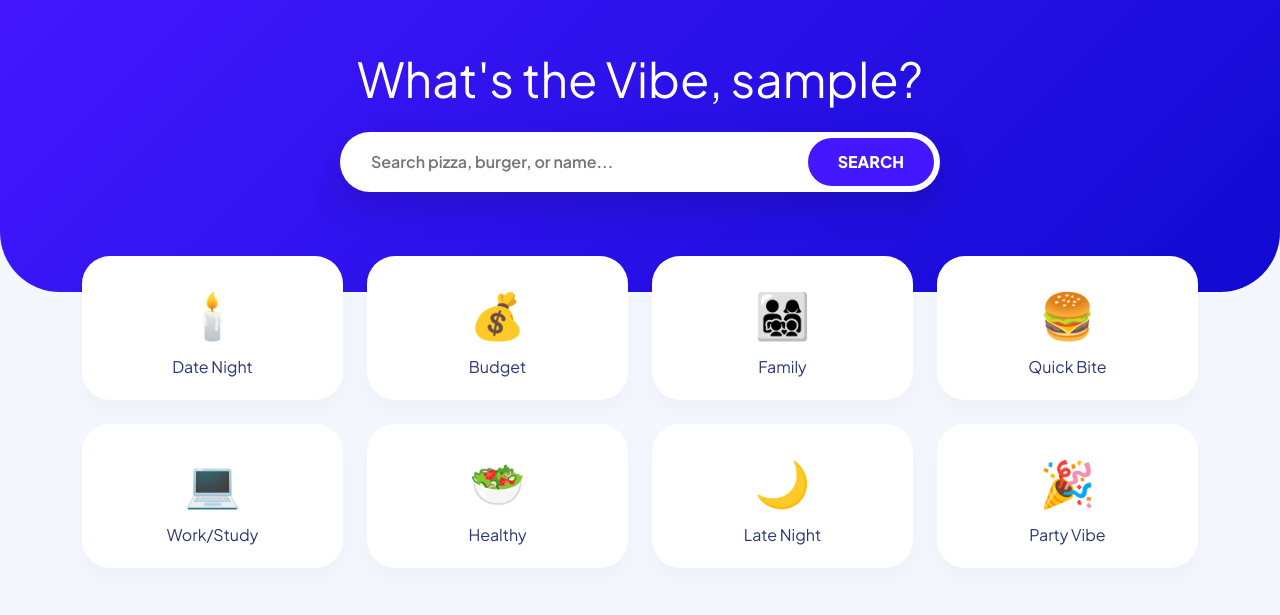
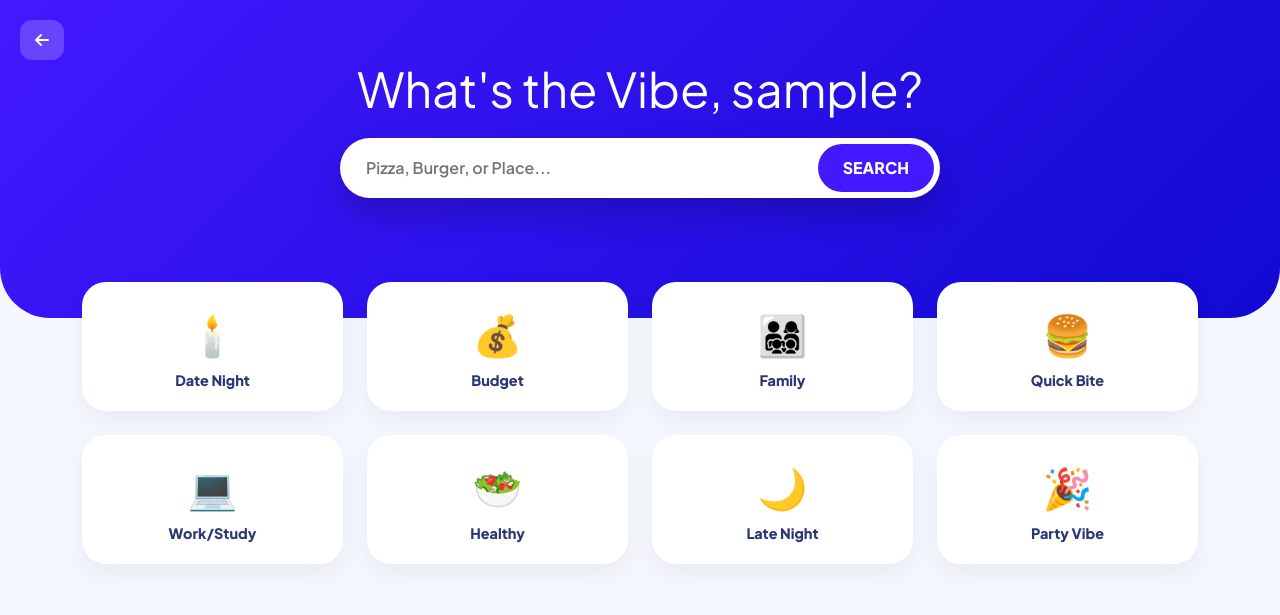
Before and after one commit to suraj-verma2004/DishCovery, a Django app: page /discover/ in a window 1280 px wide. Shown: the top 615 px of the page. Run offline with Django 5.2, Linux system fonts and the light colour scheme; the visitor is signed in with stand-in values (Sample User, id 1); data that the repository does not hold is empty.

Commit message:
Final version with AI Discover fixes issues

```diff
--- a/core/templates/discover.html
+++ b/core/templates/discover.html
@@ -9,115 +9,133 @@
     <style>
         @import url('https://fonts.googleapis.com/css2?family=Plus+Jakarta+Sans:wght@400;600;700;800&display=swap');
 
-        :root { --primary: #4318ff; --dark: #1b254b; --light: #f4f7fe; --accent: #05cd99; }
-        body { font-family: 'Plus Jakarta Sans', sans-serif; background: var(--light); color: #2b3674; margin: 0; }
+        :root { --primary: #4318ff; --sidebar-grad: linear-gradient(135deg, #4318ff 0%, #110ad2 100%); --light: #f4f7fe; }
 
-        /* Premium Hero */
+        body { font-family: 'Plus Jakarta Sans', sans-serif; background: var(--light); color: #2b3674; margin: 0; overflow-x: hidden; }
+
+        /* Navigation / Hero */
         .discover-hero {
-            background: linear-gradient(135deg, #4318ff 0%, #110ad2 100%);
-            padding: 50px 0 100px; color: white; border-radius: 0 0 60px 60px;
-            margin-bottom: -60px;
+            background: var(--sidebar-grad);
+            padding: 60px 20px 120px; color: white; border-radius: 0 0 50px 50px;
+            position: relative;
+        }
+
+        .back-btn {
+            position: absolute; top: 20px; left: 20px;
+            color: white; text-decoration: none; font-weight: 600;
+            background: rgba(255,255,255,0.2); padding: 8px 15px; border-radius: 12px;
+            backdrop-filter: blur(10px); transition: 0.3s;
         }
 
         .search-box {
-            max-width: 600px; margin: 0 auto;
+            max-width: 600px; margin: 20px auto 0;
             background: white; border-radius: 50px; padding: 6px;
-            display: flex; box-shadow: 0 15px 35px rgba(0,0,0,0.15);
+            display: flex; box-shadow: 0 15px 35px rgba(0,0,0,0.2);
         }
-        .search-box input { border: none; padding: 12px 25px; border-radius: 50px; flex: 1; font-weight: 600; }
+        .search-box input { border: none; padding: 12px 20px; border-radius: 50px; flex: 1; font-weight: 600; color: var(--dark); }
         .search-box input:focus { outline: none; }
-        .search-box .btn-search { background: var(--primary); color: white; border-radius: 50px; padding: 10px 30px; border: none; font-weight: 800; }
+        .search-box .btn-search { background: var(--primary); color: white; border-radius: 50px; padding: 10px 25px; border: none; font-weight: 800; }
 
         /* Mood Grid */
+        .mood-container { margin-top: -60px; position: relative; z-index: 10; }
+
         .mood-card {
-            background: white; border-radius: 28px; padding: 22px;
+            background: white; border-radius: 24px; padding: 20px;
             transition: 0.3s cubic-bezier(0.175, 0.885, 0.32, 1.275);
             border: 2px solid transparent; text-align: center; height: 100%;
-            display: block; text-decoration: none; color: inherit;
-            box-shadow: 0 10px 20px rgba(0,0,0,0.03);
+            display: flex; flex-direction: column; align-items: center; justify-content: center;
+            text-decoration: none; color: inherit;
+            box-shadow: 0 10px 25px rgba(0,0,0,0.05);
         }
         .mood-card:hover, .mood-card.active {
-            border-color: var(--primary); transform: translateY(-10px);
-            box-shadow: 0 20px 40px rgba(67, 24, 255, 0.15);
+            border-color: var(--primary); transform: translateY(-8px);
+            box-shadow: 0 15px 35px rgba(67, 24, 255, 0.15);
         }
-        .mood-card.active { background: #f0f3ff; }
-        .mood-emoji { font-size: 2.8rem; display: block; margin-bottom: 10px; }
+        .mood-card.active { background: #f0f3ff; border-width: 2px; }
+        .mood-emoji { font-size: 2.5rem; display: block; margin-bottom: 8px; }
+        .mood-card h6 { font-weight: 800; font-size: 0.9rem; margin: 0; }
 
         /* Results Card */
         .res-result-card {
-            background: white; border-radius: 35px; padding: 30px; border: 1px solid #f0f2f9;
+            background: white; border-radius: 30px; padding: 25px; border: 1px solid #f0f2f9;
             transition: 0.3s; height: 100%; display: flex; flex-direction: column;
+            box-shadow: 0 5px 15px rgba(0,0,0,0.02);
         }
-        .res-result-card:hover { transform: translateY(-5px); border-color: var(--primary); box-shadow: 0 20px 40px rgba(0,0,0,0.05); }
+        .res-result-card:hover { transform: translateY(-5px); border-color: var(--primary); box-shadow: 0 15px 30px rgba(0,0,0,0.05); }
 
         .btn-analyze {
-            background: var(--primary); color: white; border-radius: 18px;
-            font-weight: 800; padding: 15px; text-decoration: none; display: block; text-align: center;
-            margin-top: auto;
+            background: var(--primary); color: white; border-radius: 15px;
+            font-weight: 800; padding: 12px; text-decoration: none; display: block; text-align: center;
+            margin-top: auto; transition: 0.3s;
         }
+        .btn-analyze:hover { background: #110ad2; color: white; transform: scale(1.02); }
 
+        /* Mobile Adjustments */
         @media (max-width: 768px) {
-            .discover-hero { padding: 40px 15px 80px; }
-            .mood-card { padding: 15px; }
+            .discover-hero { padding: 60px 15px 100px; border-radius: 0 0 35px 35px; }
+            .display-5 { font-size: 1.7rem; }
             .mood-emoji { font-size: 2rem; }
-            .search-box { margin: 0 10px; }
-            .search-box .btn-search { padding: 10px 20px; font-size: 0.9rem; }
+            .mood-card { padding: 15px; border-radius: 20px; }
+            .search-box { width: 100%; }
+            .search-box .btn-search { padding: 10px 15px; font-size: 0.8rem; }
+            .res-result-card { padding: 20px; border-radius: 25px; }
         }
     </style>
 </head>
 <body>
 
     <div class="discover-hero text-center">
+        <a href="{% url 'dashboard' %}" class="back-btn"><i class="fas fa-arrow-left"></i></a>
         <div class="container">
-            <h1 class="display-5 fw-800 mb-4">What's the Vibe, {{ request.user.username }}?</h1>
+            <h1 class="display-5 fw-800 mb-3">What's the Vibe, {{ request.user.username }}?</h1>
 
             <form method="GET" action="{% url 'discover' %}" class="search-box">
-                <input type="text" name="q" placeholder="Search pizza, burger, or name..." value="{{ request.GET.q }}">
+                <input type="text" name="q" placeholder="Pizza, Burger, or Place..." value="{{ request.GET.q }}">
                 <button type="submit" class="btn-search">SEARCH</button>
             </form>
         </div>
     </div>
 
-    <div class="container" style="position: relative; z-index: 10;">
-        <div class="row g-3 g-md-4 mb-5">
+    <div class="container mood-container">
+        <div class="row g-3 g-md-4 mb-5 justify-content-center">
             <div class="col-6 col-md-3">
                 <a href="?mood=date" class="mood-card {% if request.GET.mood == 'date' %}active{% endif %}">
-                    <span class="mood-emoji">🕯️</span><h6 class="fw-800 mb-0">Date Night</h6>
+                    <span class="mood-emoji">🕯️</span><h6>Date Night</h6>
                 </a>
             </div>
             <div class="col-6 col-md-3">
                 <a href="?mood=budget" class="mood-card {% if request.GET.mood == 'budget' %}active{% endif %}">
-                    <span class="mood-emoji">💰</span><h6 class="fw-800 mb-0">Budget</h6>
+                    <span class="mood-emoji">💰</span><h6>Budget</h6>
                 </a>
             </div>
             <div class="col-6 col-md-3">
                 <a href="?mood=family" class="mood-card {% if request.GET.mood == 'family' %}active{% endif %}">
-                    <span class="mood-emoji">👨‍👩‍👧‍👦</span><h6 class="fw-800 mb-0">Family</h6>
+                    <span class="mood-emoji">👨‍👩‍👧‍👦</span><h6>Family</h6>
                 </a>
             </div>
             <div class="col-6 col-md-3">
                 <a href="?mood=fastfood" class="mood-card {% if request.GET.mood == 'fastfood' %}active{% endif %}">
-                    <span class="mood-emoji">🍔</span><h6 class="fw-800 mb-0">Quick Bite</h6>
+                    <span class="mood-emoji">🍔</span><h6>Quick Bite</h6>
                 </a>
             </div>
             <div class="col-6 col-md-3">
                 <a href="?mood=work" class="mood-card {% if request.GET.mood == 'work' %}active{% endif %}">
-                    <span class="mood-emoji">💻</span><h6 class="fw-800 mb-0">Work/Study</h6>
+                    <span class="mood-emoji">💻</span><h6>Work/Study</h6>
                 </a>
             </div>
             <div class="col-6 col-md-3">
                 <a href="?mood=healthy" class="mood-card {% if request.GET.mood == 'healthy' %}active{% endif %}">
-                    <span class="mood-emoji">🥗</span><h6 class="fw-800 mb-0">Healthy</h6>
+                    <span class="mood-emoji">🥗</span><h6>Healthy</h6>
                 </a>
             </div>
             <div class="col-6 col-md-3">
                 <a href="?mood=latenight" class="mood-card {% if request.GET.mood == 'latenight' %}active{% endif %}">
-                    <span class="mood-emoji">🌙</span><h6 class="fw-800 mb-0">Late Night</h6>
+                    <span class="mood-emoji">🌙</span><h6>Late Night</h6>
                 </a>
             </div>
             <div class="col-6 col-md-3">
                 <a href="?mood=party" class="mood-card {% if request.GET.mood == 'party' %}active{% endif %}">
-                    <span class="mood-emoji">🎉</span><h6 class="fw-800 mb-0">Party Vibe</h6>
+                    <span class="mood-emoji">🎉</span><h6>Party Vibe</h6>
                 </a>
             </div>
         </div>
@@ -129,11 +147,11 @@
             <div class="col-12 col-md-6 col-lg-4">
                 <div class="res-result-card shadow-sm">
                     <div class="d-flex justify-content-between align-items-start mb-3">
-                        <div class="text-truncate" style="max-width: 80%;">
+                        <div class="text-truncate" style="max-width: 75%;">
                             <h5 class="fw-800 mb-1 text-truncate">{{ res.name }}</h5>
                             <span class="text-muted small"><i class="fas fa-map-marker-alt"></i> {{ res.locality|title }}</span>
                         </div>
-                        <span class="badge bg-success rounded-pill px-3 py-2">{{ res.rating }} ★</span>
+                        <span class="badge bg-success rounded-pill px-3 py-2" style="font-size: 0.8rem;">{{ res.rating }} ★</span>
                     </div>
 
                     <p class="text-muted small mb-4 flex-grow-1">
@@ -147,12 +165,13 @@
             </div>
             {% empty %}
             <div class="col-12 text-center py-5">
-                <img src="https://illustrations.popsy.co/blue/searching.svg" style="height: 150px; opacity: 0.6;" class="mb-3">
+                <img src="https://illustrations.popsy.co/blue/searching.svg" style="height: 120px; opacity: 0.6;" class="mb-3">
                 <h5 class="text-muted">No restaurants found. Try another search!</h5>
             </div>
             {% endfor %}
         </div>
     </div>
 
+    <script src="https://cdn.jsdelivr.net/npm/bootstrap@5.3.0/dist/js/bootstrap.bundle.min.js"></script>
 </body>
 </html>
```
Also changed, not shown: core/templates/dashboard.html (+81 -107 lines).
